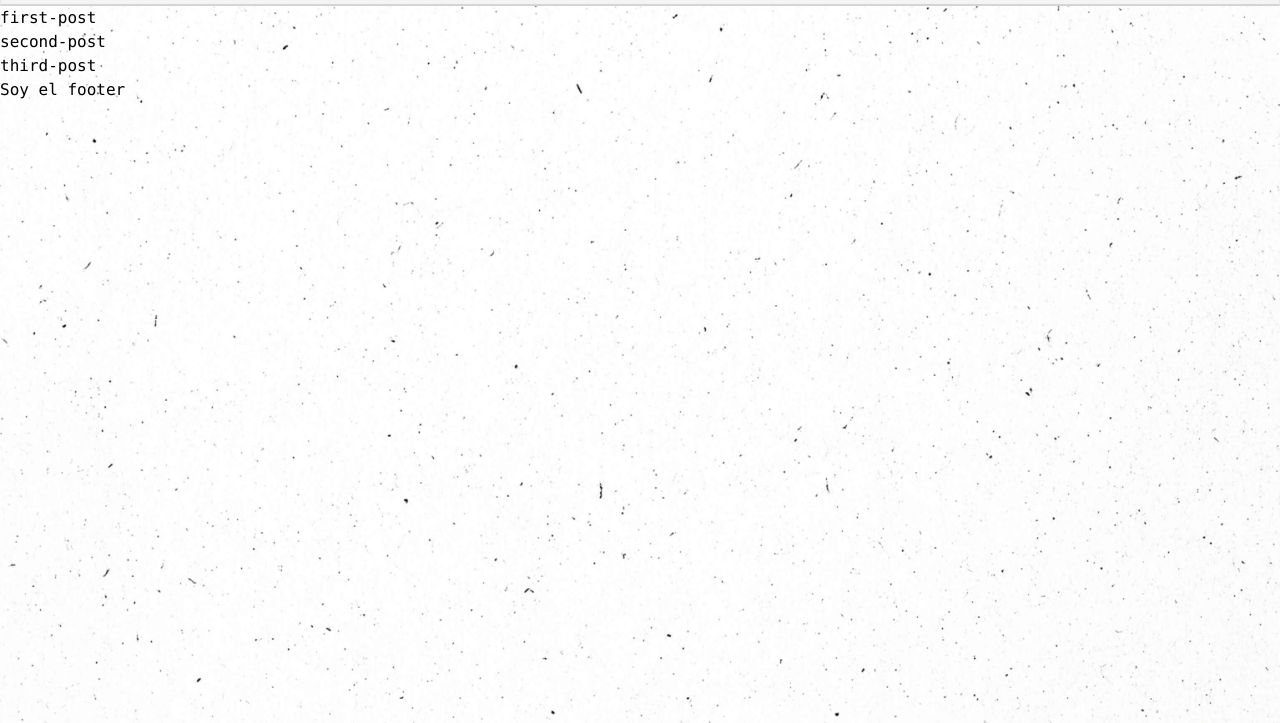
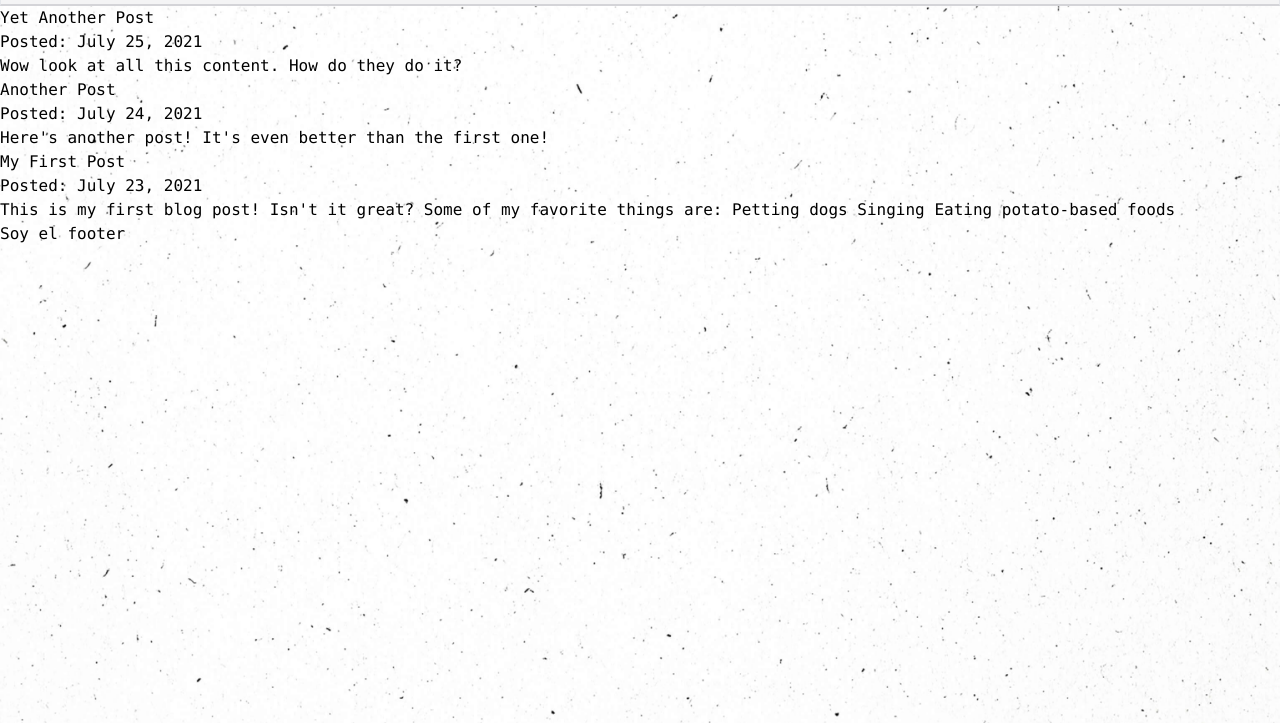
Before and after one commit to robemadz/blog-robe, a Gatsby site: page /blog in a window 1280 px wide. Shown: the part 77-800 px from the top of the page. Built offline with nearby package versions, Linux system fonts and the light colour scheme; Gatsby itself is replaced by a stand-in of ours.

Commit message:
renderizado de contenido de blog posts en una misma page  mediante plugin mdx de gatsby

```diff
--- a/blog/first-post.mdx
+++ b/blog/first-post.mdx
@@ -0,0 +1,13 @@
+---
+title: "My First Post"
+date: "2021-07-23"
+slug: "my-first-post"
+---
+
+This is my first blog post! Isn't it _great_?
+
+Some of my **favorite** things are:
+
+- Petting dogs
+- Singing
+- Eating potato-based foods
--- a/blog/second-post.mdx
+++ b/blog/second-post.mdx
@@ -0,0 +1,7 @@
+---
+title: "Another Post"
+date: "2021-07-24"
+slug: "another-post"
+---
+
+Here's another post! It's even better than the first one!
--- a/blog/third-post.mdx
+++ b/blog/third-post.mdx
@@ -0,0 +1,7 @@
+---
+title: "Yet Another Post"
+date: "2021-07-25"
+slug: "yet-another-post"
+---
+
+Wow look at all this content. How do they do it?
--- a/gatsby-config.js
+++ b/gatsby-config.js
@@ -30,6 +30,7 @@
         path: `${__dirname}/blog/`,
       },
     },
+    `gatsby-plugin-mdx`,
     `gatsby-plugin-postcss`,
     `gatsby-transformer-sharp`,
     `gatsby-plugin-sharp`,
--- a/package.json
+++ b/package.json
@@ -5,9 +5,11 @@
   "version": "0.1.0",
   "author": "Kyle Mathews <mathews.kyle@gmail.com>",
   "dependencies": {
+    "@mdx-js/react": "^2.3.0",
     "gatsby": "^5.9.1",
     "gatsby-plugin-image": "^3.9.0",
     "gatsby-plugin-manifest": "^5.9.0",
+    "gatsby-plugin-mdx": "^5.9.0",
     "gatsby-plugin-sharp": "^5.9.0",
     "gatsby-source-filesystem": "^5.9.0",
     "gatsby-transformer-sharp": "^5.9.0",
--- a/src/components/header.js
+++ b/src/components/header.js
@@ -5,7 +5,7 @@
 const Header = () => (
   <header className="bg-zinc-100 border border-b-2 border-b-zinc-300">
     <nav className="flex justify-between items-center max-w-screen-2xl mx-auto py-4">
-      <Link className="bg-pink-500/90 rounded-full" to="/">
+      <Link className="bg-pink-500/90 rounded-full mx-8" to="/">
         <StaticImage
           className="relative -top-1 -left-1"
           alt="basketball outlined icon"
--- a/src/pages/blog.js
+++ b/src/pages/blog.js
@@ -6,20 +6,27 @@
 const BlogPage = ({ data }) => {
   return (
     <Layout pageTitle="My Blog Posts">
-      <ul>
-        {data.allFile.nodes.map(node => (
-          <li key={node.name}>{node.name}</li>
-        ))}
-      </ul>
+      {data.allMdx.nodes.map(node => (
+        <article key={node.id}>
+          <h2>{node.frontmatter.title}</h2>
+          <p>Posted: {node.frontmatter.date}</p>
+          <p>{node.excerpt}</p>
+        </article>
+      ))}
     </Layout>
   )
 }
 
 export const query = graphql`
   query {
-    allFile(filter: { sourceInstanceName: { eq: "blog" } }) {
+    allMdx(sort: { frontmatter: { date: DESC } }) {
       nodes {
-        name
+        frontmatter {
+          date(formatString: "MMMM D, YYYY")
+          title
+        }
+        id
+        excerpt
       }
     }
   }
```
Also changed, not shown: 1 other file.
